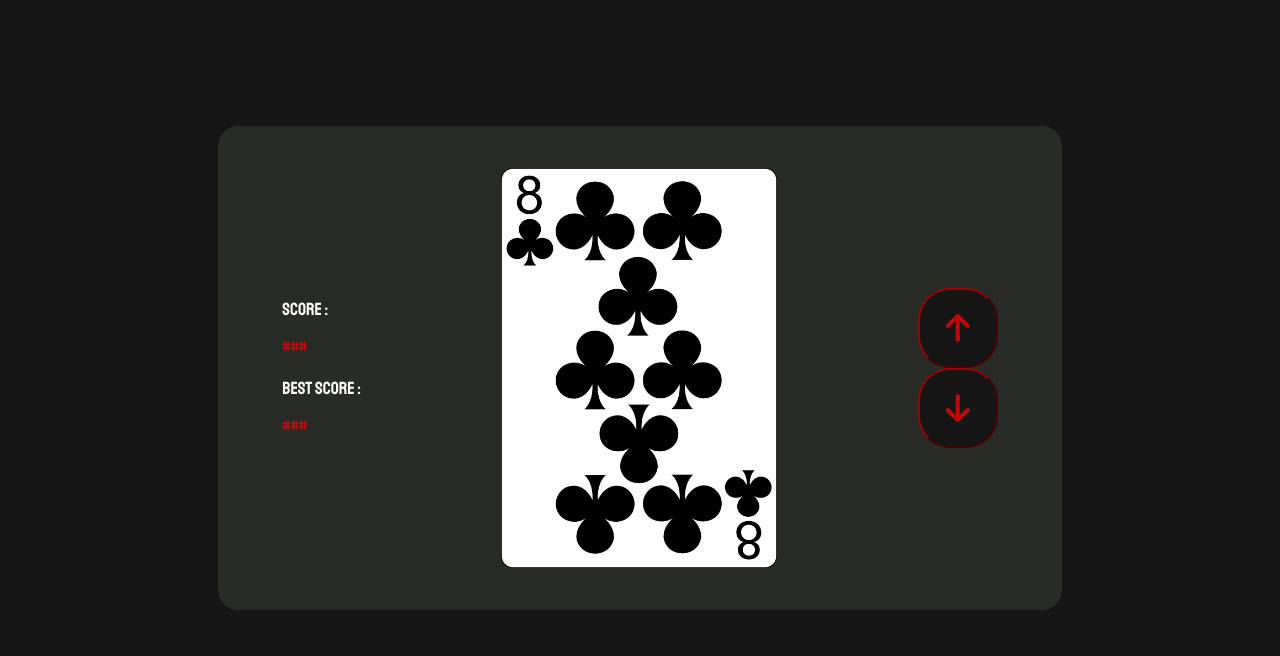
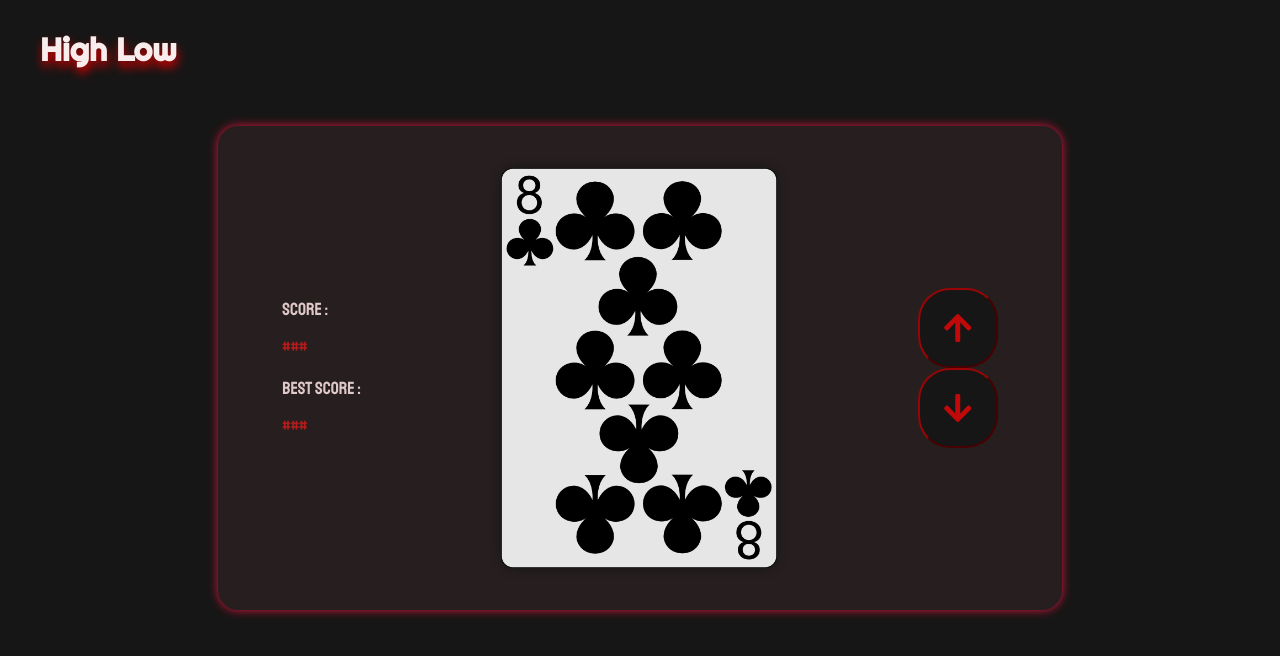
Before and after one commit to nima-z/High-Low-js, a plain HTML site: page highLow.html in a window 1280 px wide. Drawn offline with Linux system fonts and the light colour scheme.

Commit message:
font,head,light added

```diff
--- a/highLow.css
+++ b/highLow.css
@@ -4,14 +4,16 @@ html {
 
 body {
     background-color: rgb(23, 22, 22);
+    color:rgb(255, 255, 255);
     display: flex;
+    flex-direction: column;
     justify-content:center;
     align-items:center;
     min-height:90vh;
 }
 
 #mother_div {
-    background-color: rgb(41, 43, 39);
+    background-color: rgb(39, 31, 31);
     width:100%;
     max-width: 840px;
     height:30rem;
@@ -19,24 +21,39 @@ body {
     display:flex;
     justify-content: space-around;
     align-items: center;
-    border:2px solid rgb(41, 43, 39);
+    border:2px solid rgb(39, 31, 31);
+    box-shadow: 0 0 10px 0px crimson;
+}
+
+h1 {
+    position: absolute;
+    top:0.5rem;
+    left:2.5rem;
+    font-family: 'Righteous', cursive;
+    color:rgb(249, 236, 236);
+    text-shadow: 1px 6px 10px #cc0000;
 }
 
 .img_box {
     margin: 1rem;
     display:flex;
     align-items: center;
+    border-radius:15px;
+    box-shadow: 0 0 10px 1px rgb(23, 22, 22);
 }
 
 .img_box > img {
-    height:25rem
+    height:25rem;
+    filter: brightness(90%);
+
+
 }
 
 .but_box {
     display:flex;
     flex-direction: column;
     justify-content: center;
-    /* margin-right:5rem */
+    /* margin-right:3rem */
 }
 
 button {
@@ -48,7 +65,7 @@ button {
 }
 
 button:hover {
-    box-shadow: 1px 1px 10px 0.5px rgba(255, 0, 0, 0.897);
+    box-shadow: 0px 0px 10px 0px rgba(255, 0, 0, 0.897);
 }
 
 i {
@@ -56,7 +73,7 @@ i {
     color:rgba(216, 8, 8, 0.89)
 }
 .score {
-    color:white;
+    color:rgb(223, 200, 200);
     font-weight: 500;
     font-size: 1.1rem;
     font-family: 'Staatliches', cursive;
@@ -64,9 +81,9 @@ i {
 }
 
 #score {
-    color: rgba(216, 8, 8, 0.89);
+    color: rgba(201, 27, 27, 0.879);
 }
 
 #bestscore {
-    color:rgba(216, 8, 8, 0.89)
+    color:rgba(201, 27, 27, 0.879);
 }
--- a/highLow.html
+++ b/highLow.html
@@ -6,14 +6,20 @@
     <meta http-equiv="X-UA-Compatible" content="IE=edge">
     <meta name="viewport" content="width=device-width, initial-scale=1.0">
     <link rel="stylesheet" href="highLow.css">
-    <script src="https://kit.fontawesome.com/b79457b439.js" crossorigin="anonymous"></script>
+    <!-- <link href="fontawesome-5.15.4/css/all.css" rel="stylesheet"> -->
+    <link rel="stylesheet" href="https://cdnjs.cloudflare.com/ajax/libs/font-awesome/5.15.4/css/all.min.css" integrity="sha512-1ycn6IcaQQ40/MKBW2W4Rhis/DbILU74C1vSrLJxCq57o941Ym01SwNsOMqvEBFlcgUa6xLiPY/NS5R+E6ztJQ==" crossorigin="anonymous" referrerpolicy="no-referrer" />
+    </link>
     <style>
         @import url('https://fonts.googleapis.com/css2?family=Staatliches&display=swap');
     </style>
+    <style>
+        @import url('https://fonts.googleapis.com/css2?family=Righteous&display=swap');
+        </style>
     <title>High Low</title>
 </head>
 
 <body>
+    <h1>High Low</h1>
     <div id="mother_div">
 
         <div class="score">
```
Also changed, not shown: buttons-pic/down-arrow.png (deleted), buttons-pic/up-arrow.png (deleted), 3 other files.
